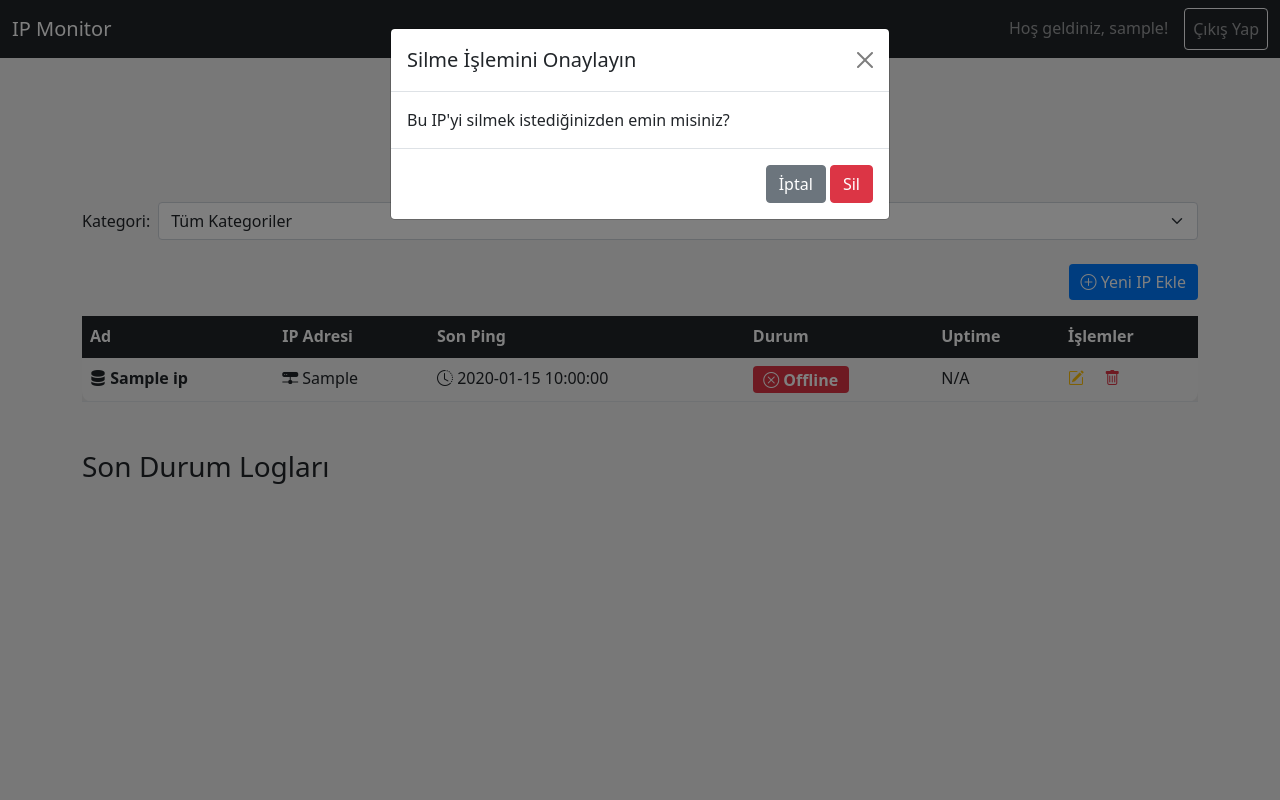
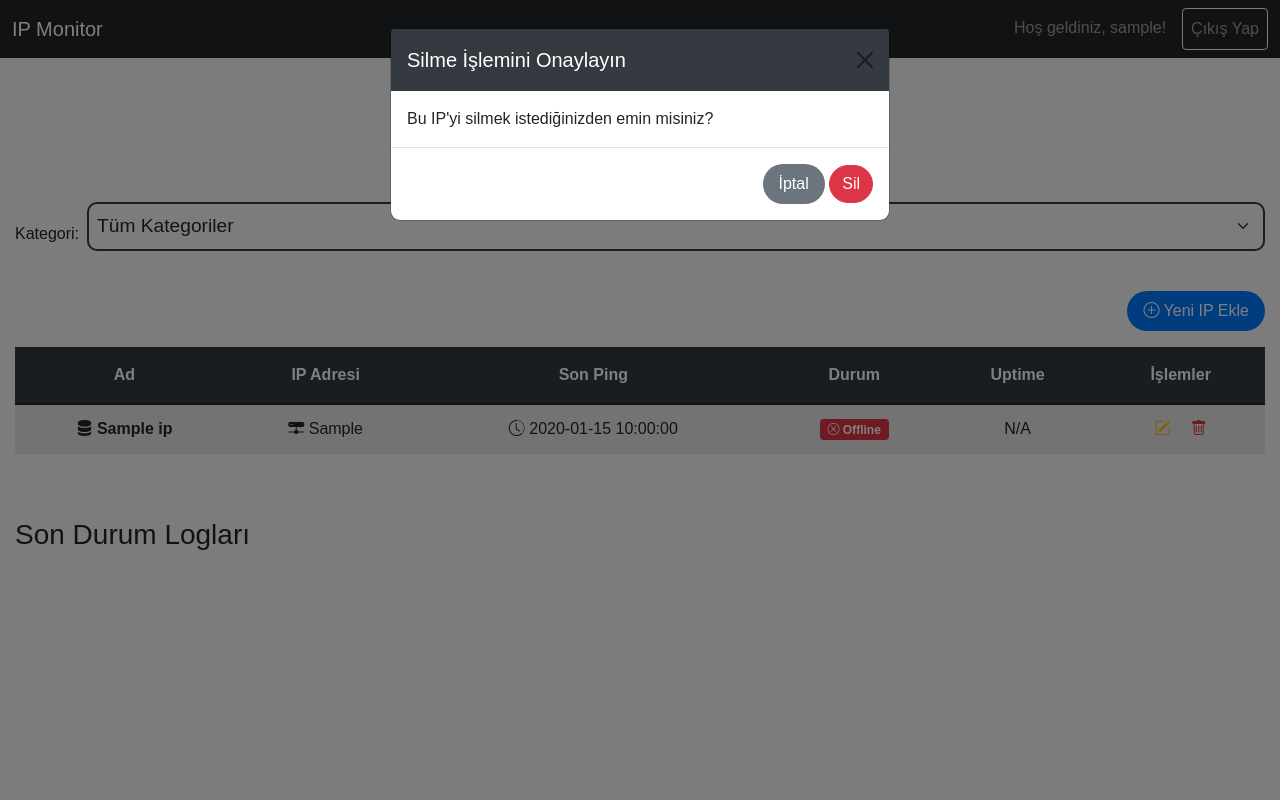
Before and after one commit to ubden/IPMonitorBotNotification, a PHP site: page /index.php in a window 1280 px wide, after a click that opens the changed part. Run offline with PHP 8.4, Linux system fonts and the light colour scheme; the visitor is signed in with stand-in values (Sample User, id 1); tables that the repository leaves empty or names only in its code hold one stand-in row (values such as "Sample post"); data that the repository does not hold is empty; some libraries are stand-ins or nearby versions.

Commit message:
yeni tasarım

```diff
--- a/header.php
+++ b/header.php
@@ -15,42 +15,131 @@ session_start(); // Oturum başlatılıyor
     <script src="https://cdnjs.cloudflare.com/ajax/libs/gsap/3.9.1/gsap.min.js"></script>
     <!-- Özel CSS -->
     <style>
+     /* General styling */
 body {
-            background-color: #f0f0f0;
+    font-family: 'Arial', sans-serif;
+    background-color: #f8f9fa;
 }
+
+/* Container */
+.container {
+    max-width: 100%;
+    padding-left: 15px;
+    padding-right: 15px;
+}
+
+/* Table Styling */
 .table {
-            background-color: #ffffff;
-            border-radius: 10px;
+    width: 100%;
+    max-width: 100%;
+    margin-bottom: 1rem;
+    background-color: #fff;
 }
+
+.table-striped tbody tr:nth-of-type(odd) {
+    background-color: #f2f2f2;
+}
+
+.table thead th {
+    background-color: #343a40;
+    color: #fff;
+    text-align: center;
+    padding: 1rem;
+}
+
+.table td, .table th {
+    padding: 0.75rem;
+    vertical-align: middle;
+    text-align: center;
+}
+
+/* Mobile Styling for Table */
+@media (max-width: 768px) {
+    .table-responsive {
+        display: block;
+        width: 100%;
+        overflow-x: auto;
+        -webkit-overflow-scrolling: touch;
+    }
+
+    .table thead {
+        display: none;
+    }
+
+    .table tbody td {
+        display: block;
+        width: 100%;
+        text-align: right;
+        position: relative;
+        padding-left: 50%;
+    }
+
+    .table tbody td:before {
+        content: attr(data-label);
+        position: absolute;
+        left: 10px;
+        width: 50%;
+        padding-right: 10px;
+        text-align: left;
+        font-weight: bold;
+    }
+}
+
+/* Button Styling */
+.btn-primary, .btn-secondary {
+    border-radius: 20px;
+    padding: 0.5rem 1rem;
+    font-size: 1rem;
+}
+
 .btn-primary {
     background-color: #007bff;
     border: none;
 }
-        .btn-primary:hover {
-            background-color: #0056b3;
+
+.btn-secondary {
+    background-color: #6c757d;
+    border: none;
 }
-        h1 {
-            font-size: 2.5rem;
-            font-weight: 700;
-            color: #343a40;
+
+/* Distinct Category Filter */
+select#category {
+    font-size: 1.2rem;
+    padding: 0.5rem;
+    background-color: #f8f9fa;
+    border: 2px solid #343a40;
+    border-radius: 10px;
+    margin-bottom: 1rem;
+    width: 100%;
+    transition: border 0.3s ease;
 }
-        h2 {
-            font-size: 1.75rem;
-            font-weight: 600;
-            color: #6c757d;
+
+select#category:focus {
+    border-color: #007bff;
+    outline: none;
 }
-        .badge {
-            font-size: 1rem;
+
+/* Modal Styling */
+.modal-content {
+    border-radius: 10px;
 }
-        /* Mobil uyumlu tasarım */
-        @media (max-width: 576px) {
-            h1 {
-                font-size: 2rem;
+
+.modal-header {
+    background-color: #343a40;
+    color: #fff;
+    border-bottom: none;
 }
-            h2 {
-                font-size: 1.5rem;
+
+.modal-footer button {
+    border-radius: 20px;
 }
+
+/* Notification Styling */
+.alert {
+    border-radius: 10px;
+    padding: 1rem;
 }
+
     </style>
 </head>
 <body>
--- a/index.php
+++ b/index.php
@@ -140,6 +140,7 @@ include 'header.php';
     </div>
 
     <!-- IP Listesi -->
+    <div class="table-responsive">
         <table class="table table-striped" id="ip-list-table">
             <thead class="table-dark">
                 <tr>
@@ -154,17 +155,17 @@ include 'header.php';
             <tbody id="ip-list-body">
                 <?php foreach ($ips as $ip): ?>
                 <tr id="ip-<?= htmlspecialchars($ip['id']) ?>">
-                <td><i class="bi bi-server"></i> <strong><?= htmlspecialchars($ip['name']) ?></strong></td>
-                <td><i class="bi bi-hdd-network-fill"></i> <?= htmlspecialchars($ip['host_port']) ?></td>
-                <td><i class="bi bi-clock-history"></i> <?= htmlspecialchars($ip['last_ping_time']) ?></td>
-                <td>
+                    <td data-label="Ad"><i class="bi bi-server"></i> <strong><?= htmlspecialchars($ip['name']) ?></strong></td>
+                    <td data-label="IP Adresi"><i class="bi bi-hdd-network-fill"></i> <?= htmlspecialchars($ip['host_port']) ?></td>
+                    <td data-label="Son Ping"><i class="bi bi-clock-history"></i> <?= htmlspecialchars($ip['last_ping_time']) ?></td>
+                    <td data-label="Durum">
                         <?php if ($ip['result'] === 'online'): ?>
                             <span class="badge bg-success"><i class="bi bi-check-circle"></i> Online</span>
                         <?php else: ?>
                             <span class="badge bg-danger"><i class="bi bi-x-circle"></i> Offline</span>
                         <?php endif; ?>
                     </td>
-                <td>
+                    <td data-label="Uptime">
                         <?php
                         if ($ip['result'] === 'online' && $ip['last_online_time']) {
                             $now = new DateTime();
@@ -176,7 +177,7 @@ include 'header.php';
                         }
                         ?>
                     </td>
-                <td>
+                    <td data-label="İşlemler">
                         <a href="edit_ip.php?id=<?= $ip['id'] ?>" class="text-warning me-3"><i class="bi bi-pencil-square"></i></a>
                         <a href="#" class="text-danger" data-bs-toggle="modal" data-bs-target="#deleteModal" data-id="<?= $ip['id'] ?>"><i class="bi bi-trash"></i></a>
                     </td>
@@ -184,6 +185,7 @@ include 'header.php';
                 <?php endforeach; ?>
             </tbody>
         </table>
+    </div>
 
     <!-- Son Durum Logları -->
     <h3 class="mt-5">Son Durum Logları</h3>
```
Lines whose indentation alone changed are shown as unchanged.
